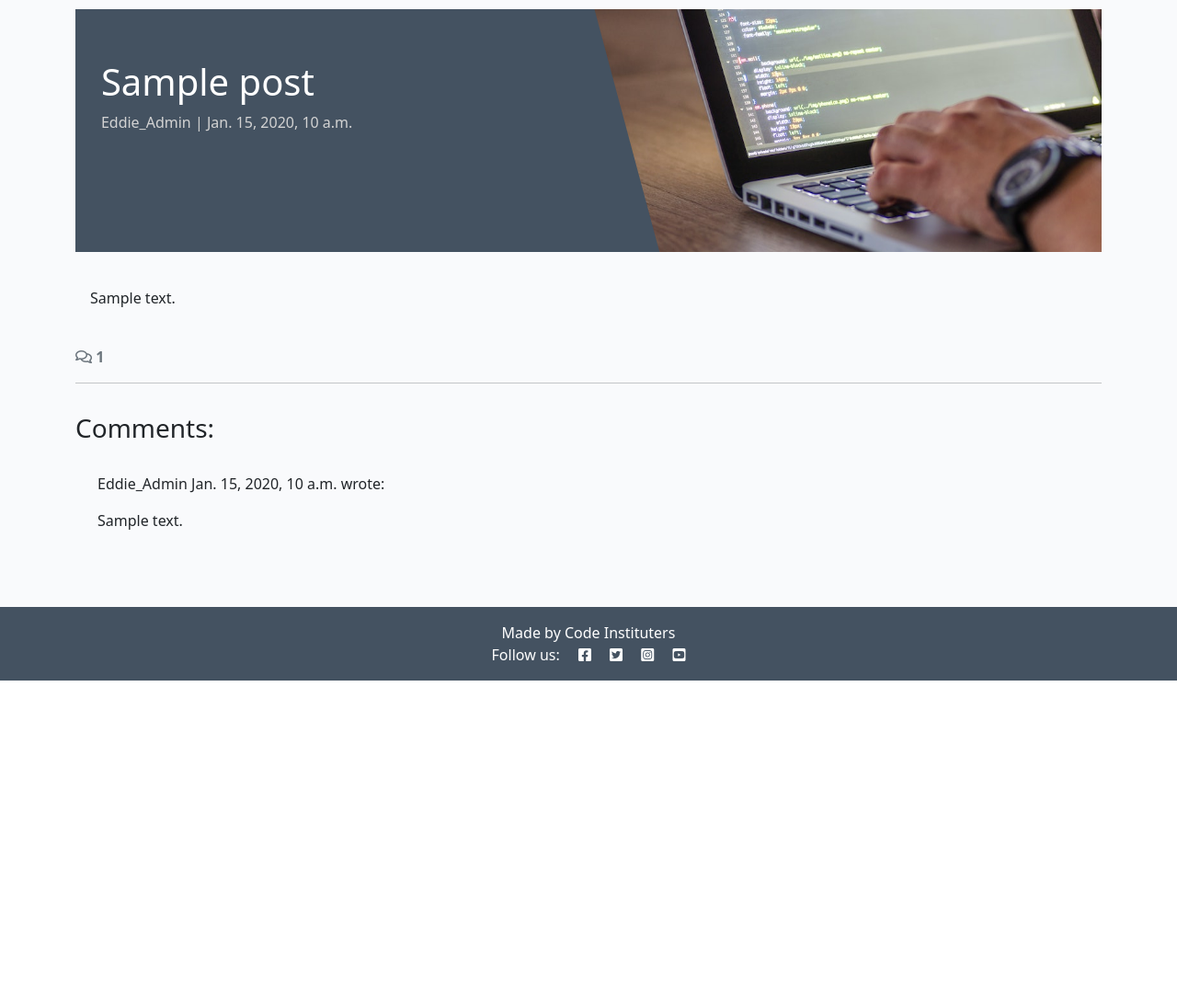
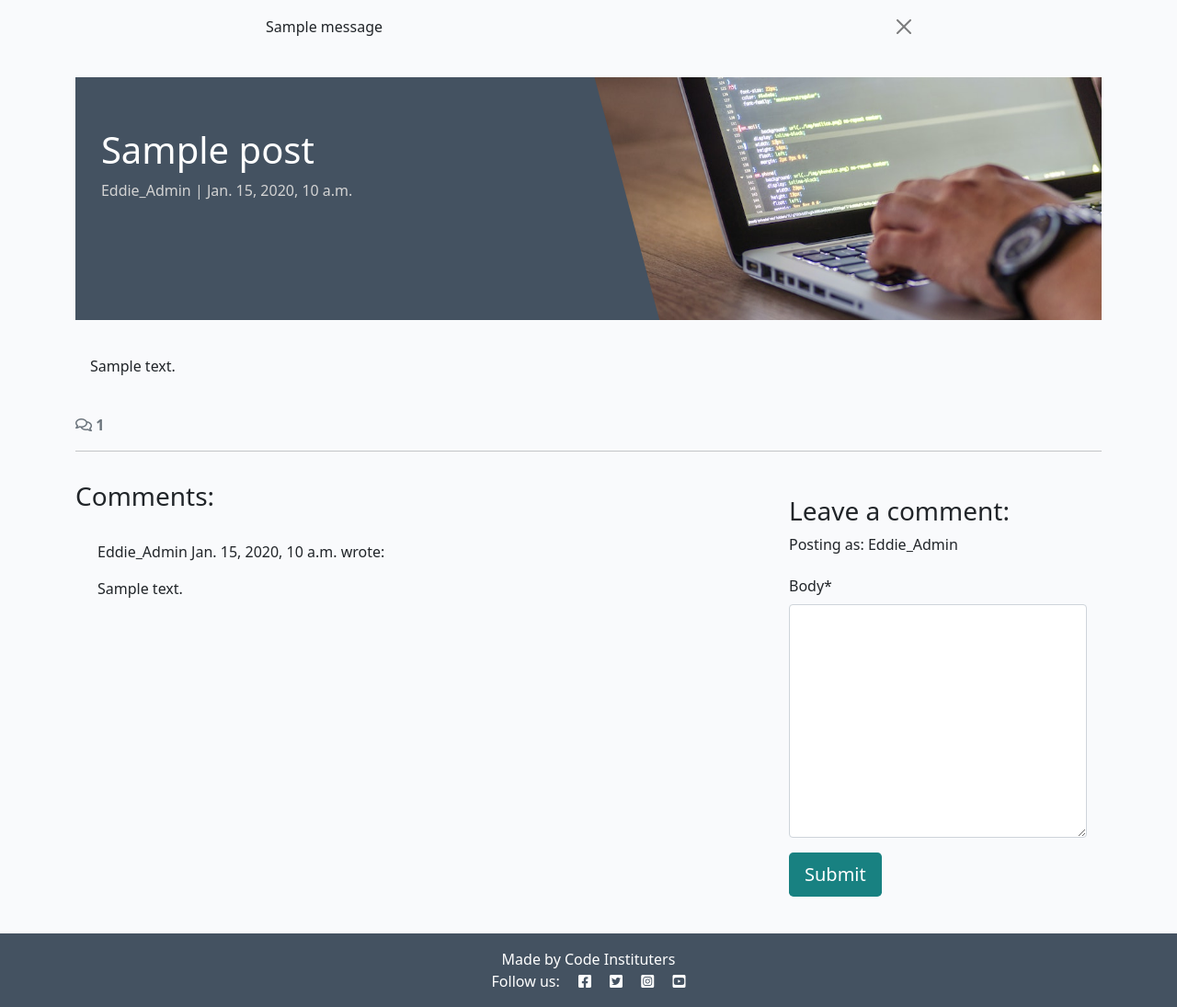
Before and after one commit to EddieCodeHub/Nerd_News, a Django app: a page that uses templates/base.html in a window 1280 px wide. Shown: the part 60-1155 px from the top of the page at 92% size. Before the commit the page ends 800 px from the top, so only its background shows below. Run offline with Django 4.2, Linux system fonts and the light colour scheme; a user stored in the database is signed in; data comes from the database, SQL or seed files in the repository; tables that the repository leaves empty hold one stand-in row (values such as "Sample post"); one stand-in notice (Sample message) is shown; some libraries are stand-ins or nearby versions.

Commit message:
feat: impliment comment form to post detail page

```diff
--- /dev/null
+++ b/news/forms.py
@@ -0,0 +1,8 @@
+from .models import Comment
+from django import forms
+
+
+class CommentForm(forms.ModelForm):
+    class Meta:
+        model = Comment
+        fields = ('body',)
--- a/news/templates/news/post_detail.html
+++ b/news/templates/news/post_detail.html
@@ -1,5 +1,7 @@
 {% extends 'base.html' %} {% block content %}
 {% load static %}
+{% load crispy_forms_tags %}
+
 
 <div class="masthead">
     <div class="container">
@@ -63,6 +65,24 @@
         {% endfor %}
       </div>
     </div>
+    <!-- Creating New Comments -->
+    <div class="col-md-4 card mb-4 mt-3">
+        <div class="card-body">
+          {% if user.is_authenticated %}
+          <h3>Leave a comment:</h3>
+          <p>Posting as: {{ user.username }}</p>
+          <form id="commentForm" method="post"
+            style="margin-top: 1.3em;">
+            {{ comment_form | crispy }}
+            {% csrf_token %}
+            <button id="submitButton" type="submit"
+              class="btn btn-signup btn-lg">Submit</button>
+          </form>
+          {% else %}
+          <p>Log in to leave a comment</p>
+          {% endif %}
+        </div>
+      </div>
   </div>
 </div>
 
--- a/news/views.py
+++ b/news/views.py
@@ -1,6 +1,8 @@
 from django.shortcuts import render, get_object_or_404
 from django.views import generic
-from .models import News_Post, Comment
+from django.contrib import messages
+from .models import News_Post
+from .forms import CommentForm
 
 
 # Create your views here.
@@ -29,6 +31,20 @@ def post_detail(request, slug):
     comments = post.comments.all().order_by("-created_on")
     comment_count = post.comments.count()
 
+    if request.method == "POST":
+        comment_form = CommentForm(data=request.POST)
+        if comment_form.is_valid():
+            comment = comment_form.save(commit=False)
+            comment.author = request.user
+            comment.post = post
+            comment.save()
+            messages.add_message(
+                request, messages.SUCCESS,
+                'Comment submitted successfully.'
+            )
+
+    comment_form = CommentForm()
+
 
     return render(
         request,
@@ -37,5 +53,6 @@ def post_detail(request, slug):
             "News_Post": post,
             "comments": comments,
             "comment_count": comment_count,
+            "comment_form": comment_form,
         },
     )
--- a/requirements.txt
+++ b/requirements.txt
@@ -1,7 +1,9 @@
 asgiref==3.8.1
+crispy-bootstrap5==0.7
 dj-database-url==0.5.0
 Django==4.2.13
 django-allauth==0.57.2
+django-crispy-forms==2.1
 django-summernote==0.8.20.0
 gunicorn==20.1.0
 oauthlib==3.2.2
--- a/templates/base.html
+++ b/templates/base.html
@@ -63,7 +63,19 @@
             </div>
         </div>
     </nav>
-
+    <!-- displaying Django messages -->
+    <div class="container">
+        <div class="row">
+            <div class="col-md-8 offset-md-2">
+                {% for message in messages %}
+                <div class="alert {{ message.tags }} alert-dismissible fade show" id="msg" role="alert">
+                    {{ message | safe }}
+                    <button type="button" class="btn-close" data-bs-dismiss="alert" aria-label="Close"></button>
+                </div>
+                {% endfor %}
+            </div>
+        </div>
+    </div>
     <main class="flex-shrink-0 main-bg">
 
         {% block content %}
```
Also changed, not shown: nerdnews/settings.py (+6 -1 lines).
